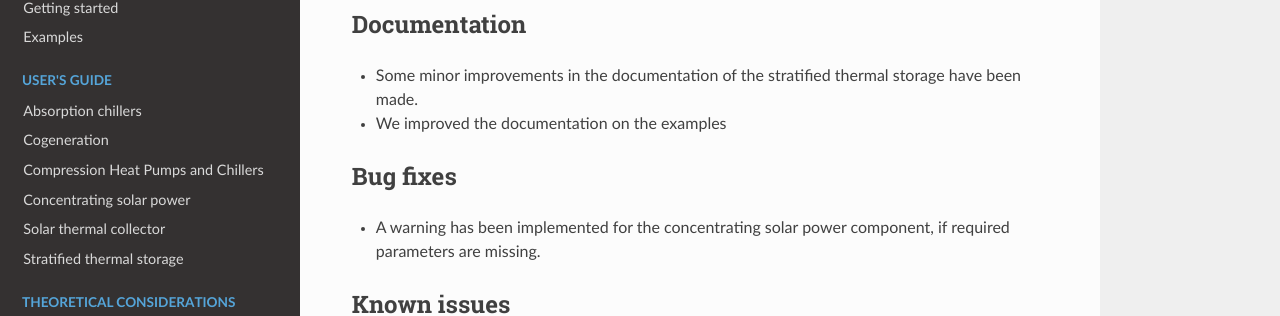
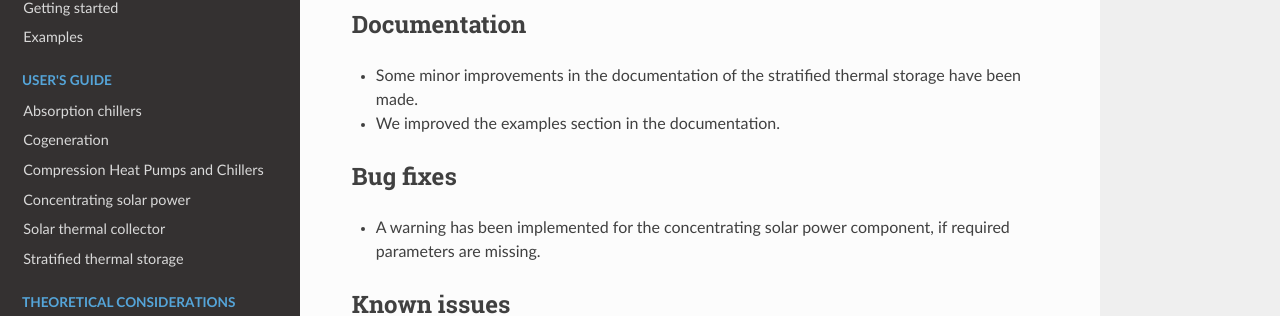
Before and after one commit to oemof/oemof-thermal, a Sphinx documentation site: the page built from docs/whats_new/v0-0-4.rst, in a window 1280 px wide and 900 px high, scrolled down 416 px. Shown: the part 144-460 px from the top of the window. Built offline with Sphinx 7.4.7 and the Read the Docs theme 2.0.0, drawn with Linux system fonts in a browser that asks for light colours; formulas are drawn with MathJax 3.

Commit message:
Update docs/whats_new/v0-0-4.rst

```diff
--- a/docs/whats_new/v0-0-4.rst
+++ b/docs/whats_new/v0-0-4.rst
@@ -21,7 +21,7 @@ Documentation
 -------------
 
 * Some minor improvements in the documentation of the stratified thermal storage have been made.
-* We improved the documentation on the examples
+* We improved the examples section in the documentation.
 
 Bug fixes
 ---------
```
